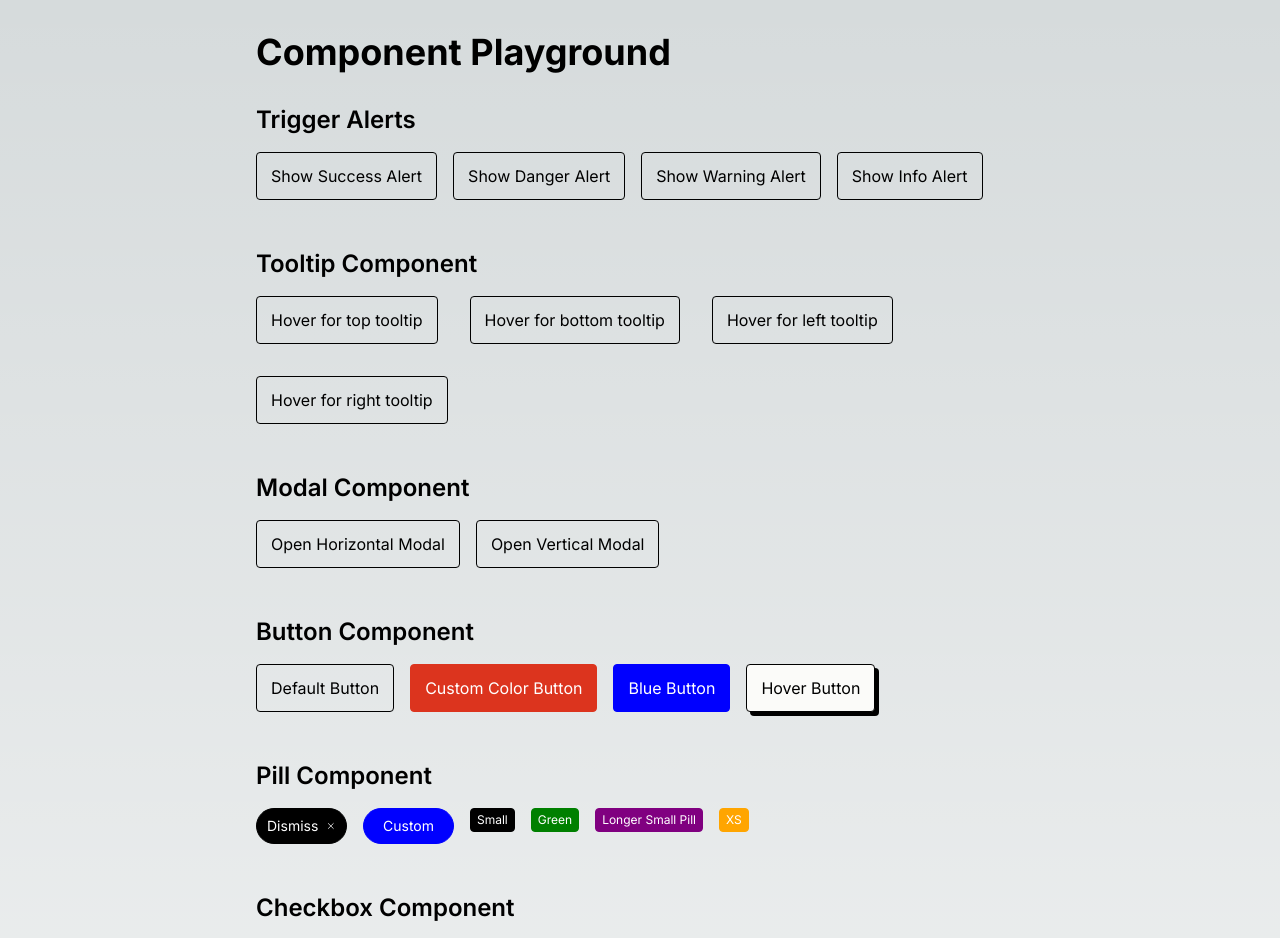
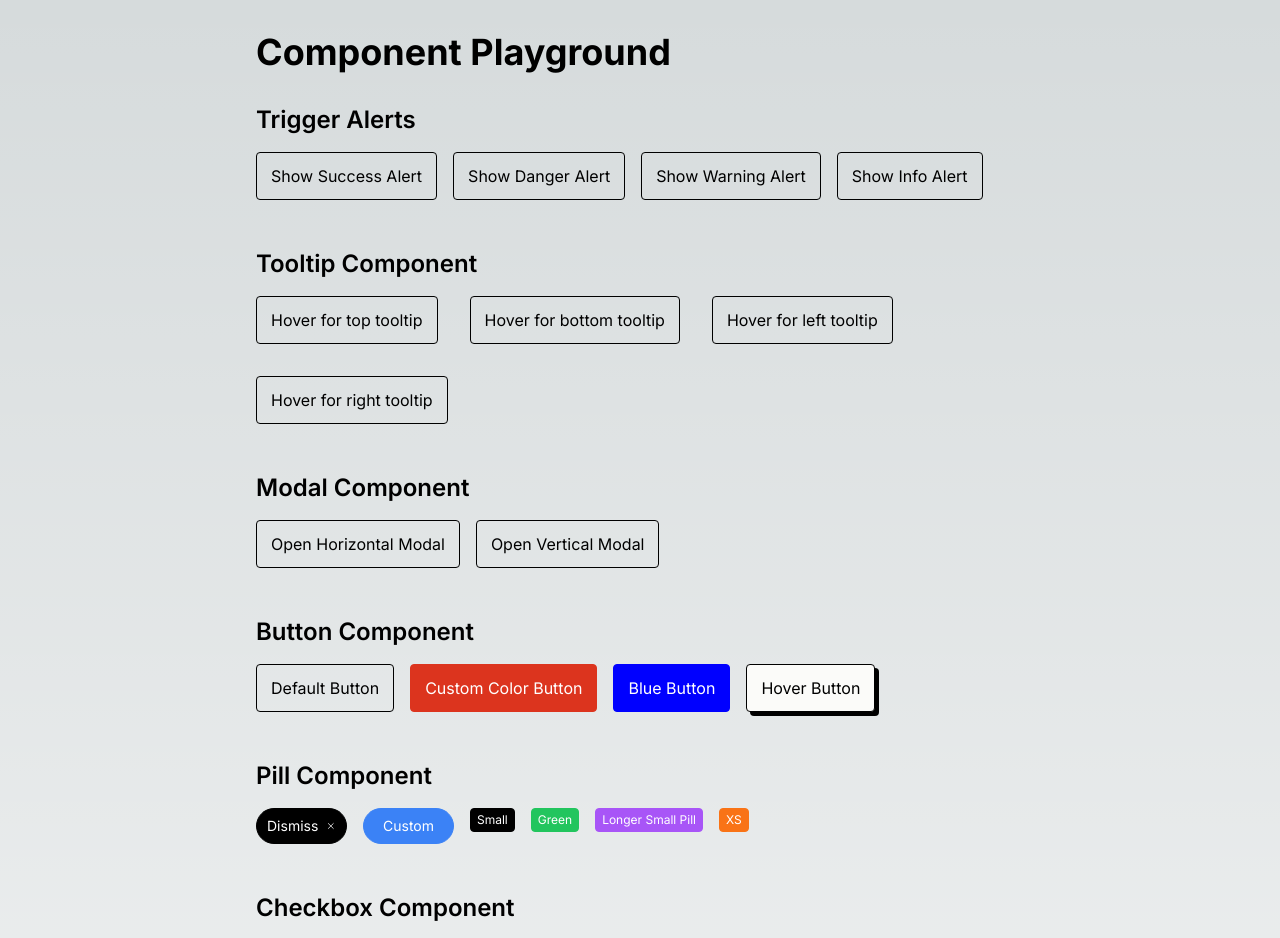
Before and after one commit to m2rads/financial-calendar, a Next.js app: page /playground in a window 1280 px wide. Shown: the top 938 px of the page. Built offline with nearby package versions, Linux system fonts and the light colour scheme.

Commit message:
refactor pill

```diff
--- a/app/playground/page.tsx
+++ b/app/playground/page.tsx
@@ -13,7 +13,8 @@ import {
   DialogFooter,
   DialogClose,
 } from '@/components/ui/dialog';
-import { Pill } from '@/components/ui/pill';
+import { Pill, PillContent } from '@/components/ui/pill';
+import { OutlineX } from "@/components/icons";
 import { Checkbox } from '@/components/ui/checkbox';
 import { Label } from '@/components/ui/label';
 import { Toggle } from '@/components/ui/toggle';
@@ -149,12 +150,25 @@ export default function Playground() {
         <section className="space-y-4 mb-12">
           <h2 className="text-2xl font-semibold">Pill Component</h2>
           <div className="flex flex-wrap gap-4">
-            <Pill text="Dismiss" size="regular" icon={true} hoverEffect={true} />
-            <Pill text="Custom" size="regular" backgroundColor="blue" textColor="white" borderColor="blue" hoverEffect={true} />
-            <Pill text="Small" size="small" hoverEffect={true} />
-            <Pill text="Green" size="small" backgroundColor="green" textColor="white" borderColor="green" hoverEffect={true} />
-            <Pill text="Longer Small Pill" size="small" backgroundColor="purple" textColor="white" borderColor="purple" />
-            <Pill text="XS" size="small" backgroundColor="orange" textColor="white" borderColor="orange" />
+            <Pill size="regular" className="bg-black text-white border-black hover:shadow-[4px_4px_0px_0px_rgba(0,0,0,1)] hover:-translate-x-[2px] hover:-translate-y-[2px]">
+              <PillContent>Dismiss</PillContent>
+              <OutlineX className="w-3 h-3" />
+            </Pill>
+            <Pill size="regular" className="bg-blue-500 text-white border-blue-500 hover:shadow-[4px_4px_0px_0px_rgba(59,130,246,1)] hover:-translate-x-[2px] hover:-translate-y-[2px]">
+              <PillContent>Custom</PillContent>
+            </Pill>
+            <Pill size="small" className="bg-black text-white border-black hover:shadow-[4px_4px_0px_0px_rgba(0,0,0,1)] hover:-translate-x-[2px] hover:-translate-y-[2px]">
+              <PillContent>Small</PillContent>
+            </Pill>
+            <Pill size="small" className="bg-green-500 text-white border-green-500 hover:shadow-[4px_4px_0px_0px_rgba(34,197,94,1)] hover:-translate-x-[2px] hover:-translate-y-[2px]">
+              <PillContent>Green</PillContent>
+            </Pill>
+            <Pill size="small" className="bg-purple-500 text-white border-purple-500">
+              <PillContent>Longer Small Pill</PillContent>
+            </Pill>
+            <Pill size="small" className="bg-orange-500 text-white border-orange-500">
+              <PillContent>XS</PillContent>
+            </Pill>
           </div>
         </section>
 
--- a/components/ui/pill.tsx
+++ b/components/ui/pill.tsx
@@ -1,7 +1,6 @@
-import React, { useState } from "react";
+import React from "react";
 import { cva, type VariantProps } from "class-variance-authority";
 import { cn } from "@/lib/utils";
-import { OutlineX } from "@/components/icons";
 
 const pillVariants = cva(
   "flex flex-row justify-center items-center gap-2 border border-solid box-border transition-all duration-200",
@@ -18,40 +17,21 @@ const pillVariants = cva(
   }
 );
 
-export interface PillProps
+interface PillProps
   extends React.HTMLAttributes<HTMLDivElement>,
     VariantProps<typeof pillVariants> {
-  text: string;
-  icon?: boolean;
-  backgroundColor?: string;
-  textColor?: string;
-  borderColor?: string;
   hoverEffect?: boolean;
 }
 
 const Pill = React.forwardRef<HTMLDivElement, PillProps>(
-  ({ className, size, text, icon = false, backgroundColor = "rgba(0,0,0,1)", textColor = "#ffffff", borderColor = "black", hoverEffect = false, ...props }, ref) => {
-    const [isHovered, setIsHovered] = useState(false);
-
-    const pillStyle = {
-      backgroundColor,
-      borderColor,
-      color: textColor,
-      boxShadow: isHovered && hoverEffect ? "4px 4px 0px 0px rgba(0,0,0,1)" : "none",
-      transform: isHovered && hoverEffect ? "translate(-2px, -2px)" : "none",
-    };
-
+  ({ className, size, children, hoverEffect = false, ...props }, ref) => {
     return (
       <div
         className={cn(pillVariants({ size }), className)}
         ref={ref}
-        style={pillStyle}
-        onMouseEnter={() => setIsHovered(true)}
-        onMouseLeave={() => setIsHovered(false)}
         {...props}
       >
-        <p className="font-mabry-pro font-[400] text-center whitespace-nowrap">{text}</p>
-        {icon && size === "regular" && <OutlineX className="w-3 h-3" />}
+        {children}
       </div>
     );
   }
@@ -59,4 +39,14 @@ const Pill = React.forwardRef<HTMLDivElement, PillProps>(
 
 Pill.displayName = "Pill";
 
-export { Pill, pillVariants };
+const PillContent = React.forwardRef<HTMLParagraphElement, React.HTMLAttributes<HTMLParagraphElement>>(
+  ({ className, children, ...props }, ref) => (
+    <p ref={ref} className={cn("font-mabry-pro font-[400] text-center whitespace-nowrap", className)} {...props}>
+      {children}
+    </p>
+  )
+);
+
+PillContent.displayName = "PillContent";
+
+export { Pill, PillContent, pillVariants };
```
